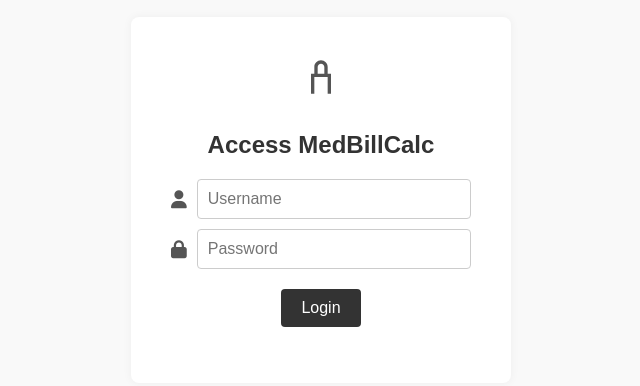
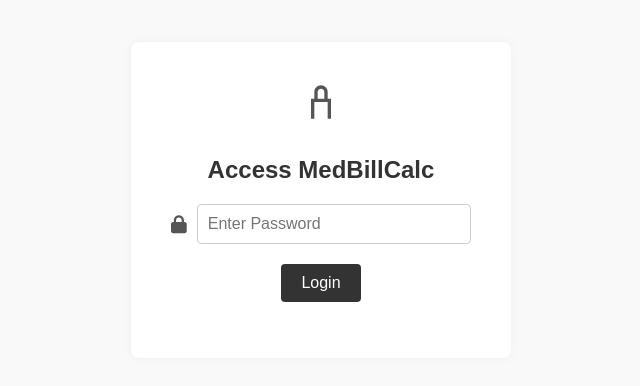
Before and after one commit to khuahn/MedBillCalc, a plain HTML site: page login.html in a window 1280 px wide. Shown: the part 208-594 px from the top of the page, without its empty margins (319-959 px from the left). Drawn offline with Linux system fonts and the light colour scheme.

Commit message:
Update login.html

```diff
--- a/login.html
+++ b/login.html
@@ -70,12 +70,8 @@
     <h2>Access MedBillCalc</h2>
   <form id="loginForm">
   <div class="input-group">
-        <i class="fas fa-user"></i>
-        <input type="text" id="username" placeholder="Username" required>
-      </div>
-      <div class="input-group">
     <i class="fas fa-lock"></i>
-        <input type="password" id="password" placeholder="Password" required>
+    <input type="password" id="password" placeholder="Enter Password" required>
   </div>
   <button type="submit">Login</button>
 </form>
```
Lines whose indentation alone changed are shown as unchanged.
